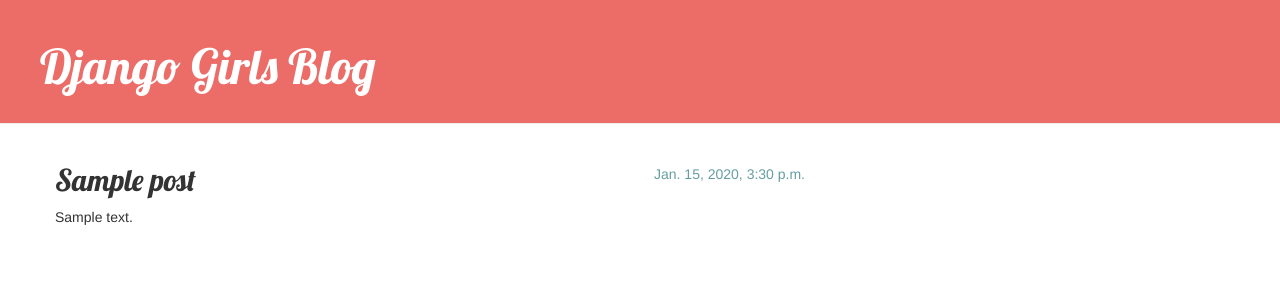
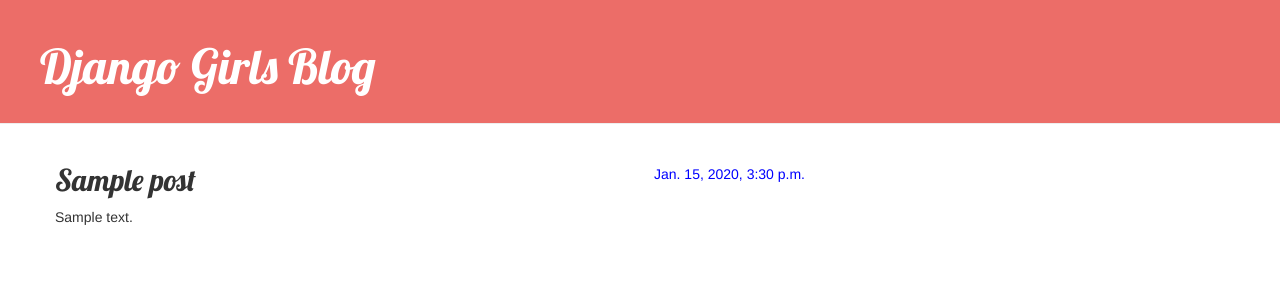
Before and after one commit to KumarRachit/Blog-Project, a Django app: page /post/1/ in a window 1280 px wide. Shown: the top 300 px of the page. Run offline with Django 3.2, Linux system fonts and the light colour scheme; tables that the repository leaves empty hold one stand-in row (values such as "Sample post"); some libraries are stand-ins or nearby versions.

Commit message:
Changed published date color.

```diff
--- a/blog/static/css/blog.css
+++ b/blog/static/css/blog.css
@@ -20,7 +20,7 @@ h1, h2, h3, h4 {
 
 .date {
   float: right;
-  color: #679ea0;
+  color: #0000ff;
 }
 
 .save {
```
